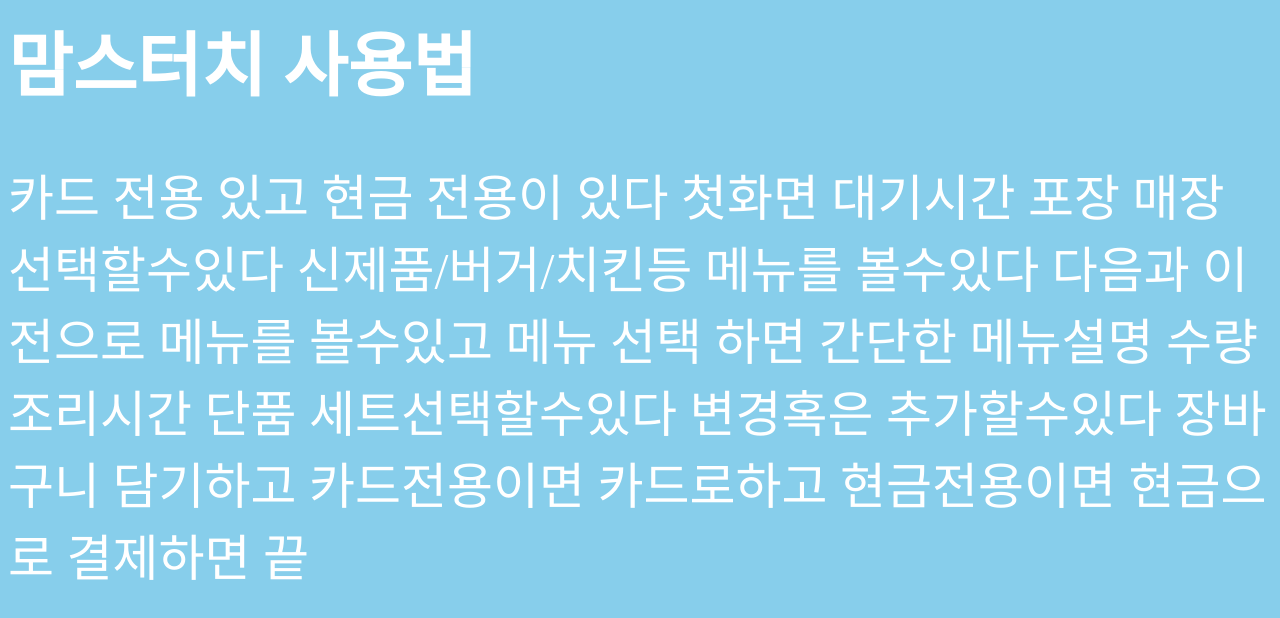
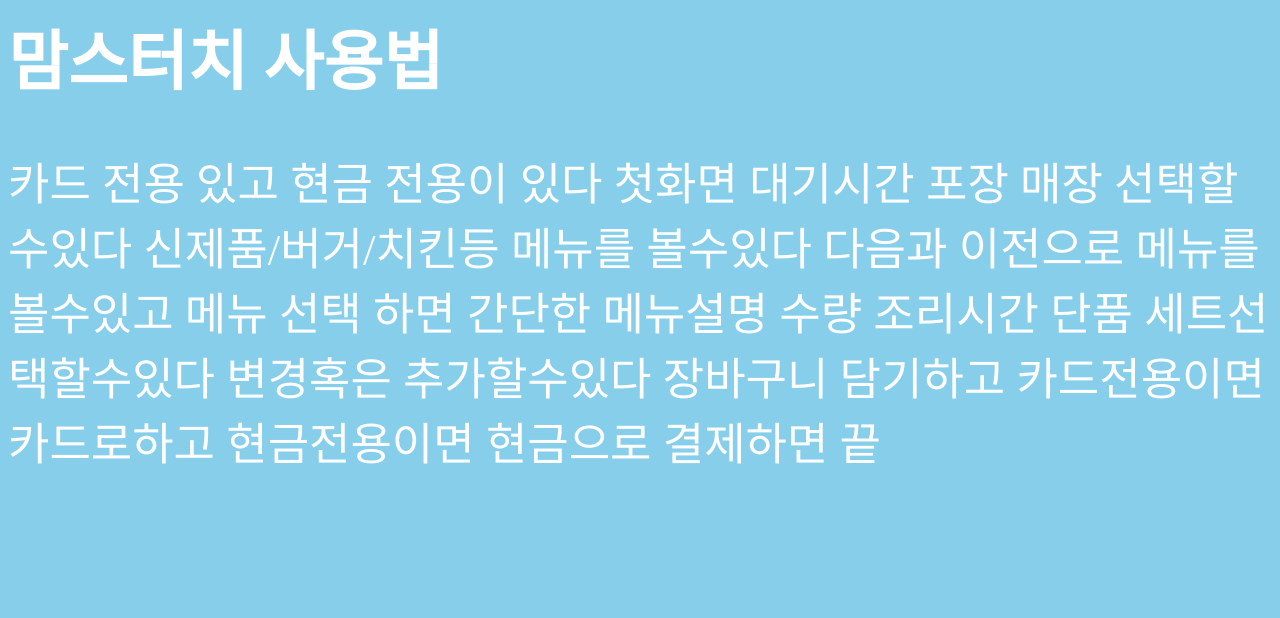
Before and after one commit to rlatjdgh/kiosk-guide, a plain HTML site: page 맘스터치.html in a window 1280 px wide. Drawn offline with Linux system fonts and the light colour scheme.

Commit message:
Update 맘스터치.html

```diff
--- a/맘스터치.html
+++ b/맘스터치.html
@@ -18,14 +18,14 @@
    }
    .main{
      color: white;
-     font-size: 70px;
+     font-size: 65px;
 
       margin-top: 30px;
       margin-top: 10px;
    }
    .sub{
       color: white;
-      font-size: 50px;
+      font-size: 45px;
 
       margin-top: 0px;
       margin-bottom: 30px;
```
